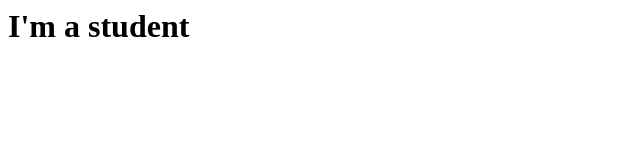
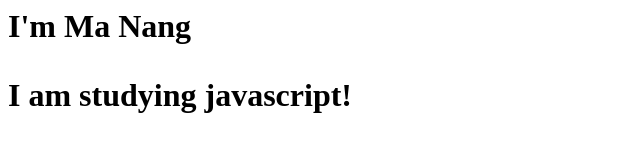
Before and after one commit to MaKham1968/itsme, a plain HTML site: page team/10080000/index.html in a window 1280 px wide. Shown: the whole page, without its empty margins (0-640 px from the left). Drawn offline with Linux system fonts and the light colour scheme.

Commit message:
My first comment

```diff
--- a/team/10080000/index.html
+++ b/team/10080000/index.html
@@ -1 +1,2 @@
-<h1> I'm a student<h1>
+<h1> I'm Ma Nang<h1>
+    <p>I am studying javascript!</p>
```
